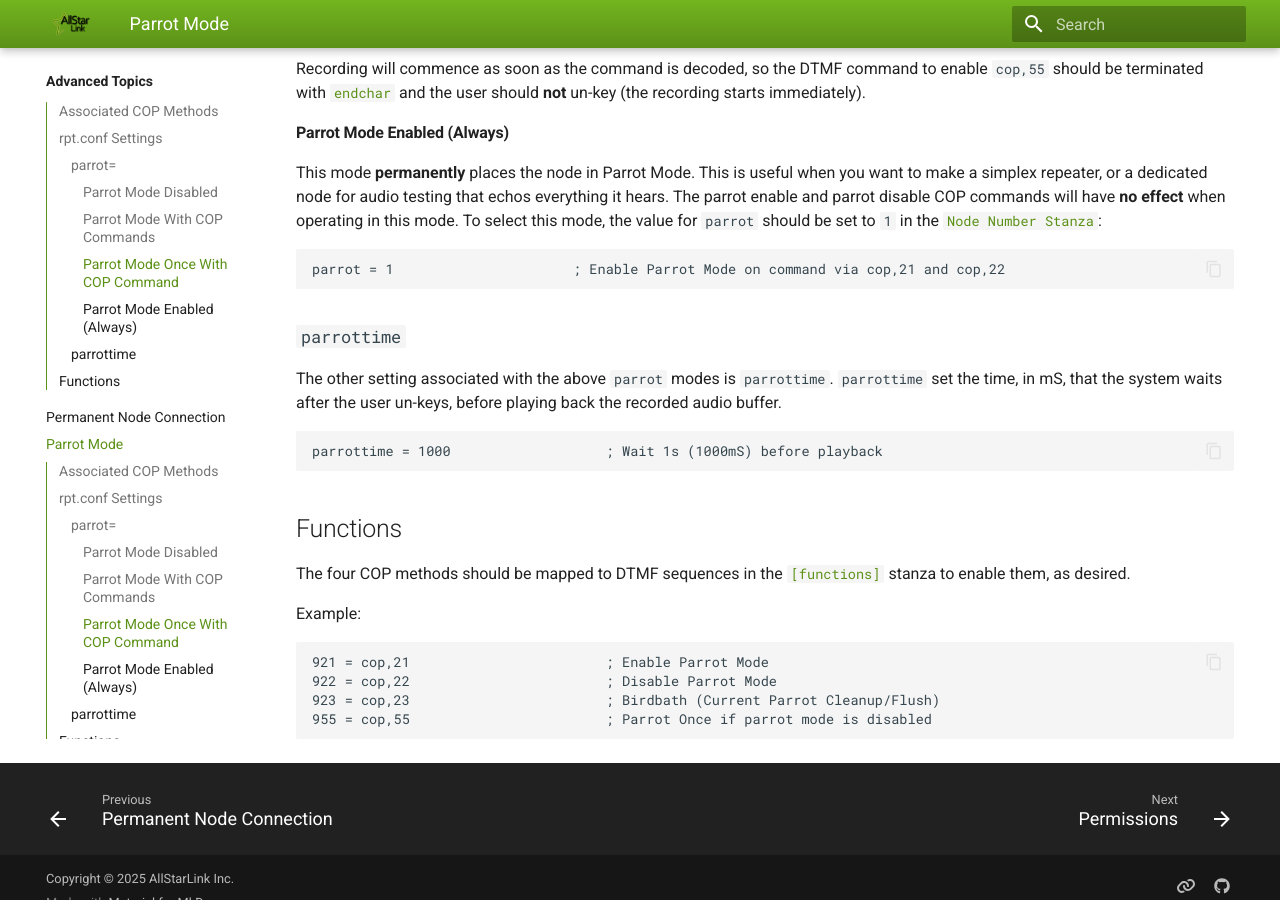
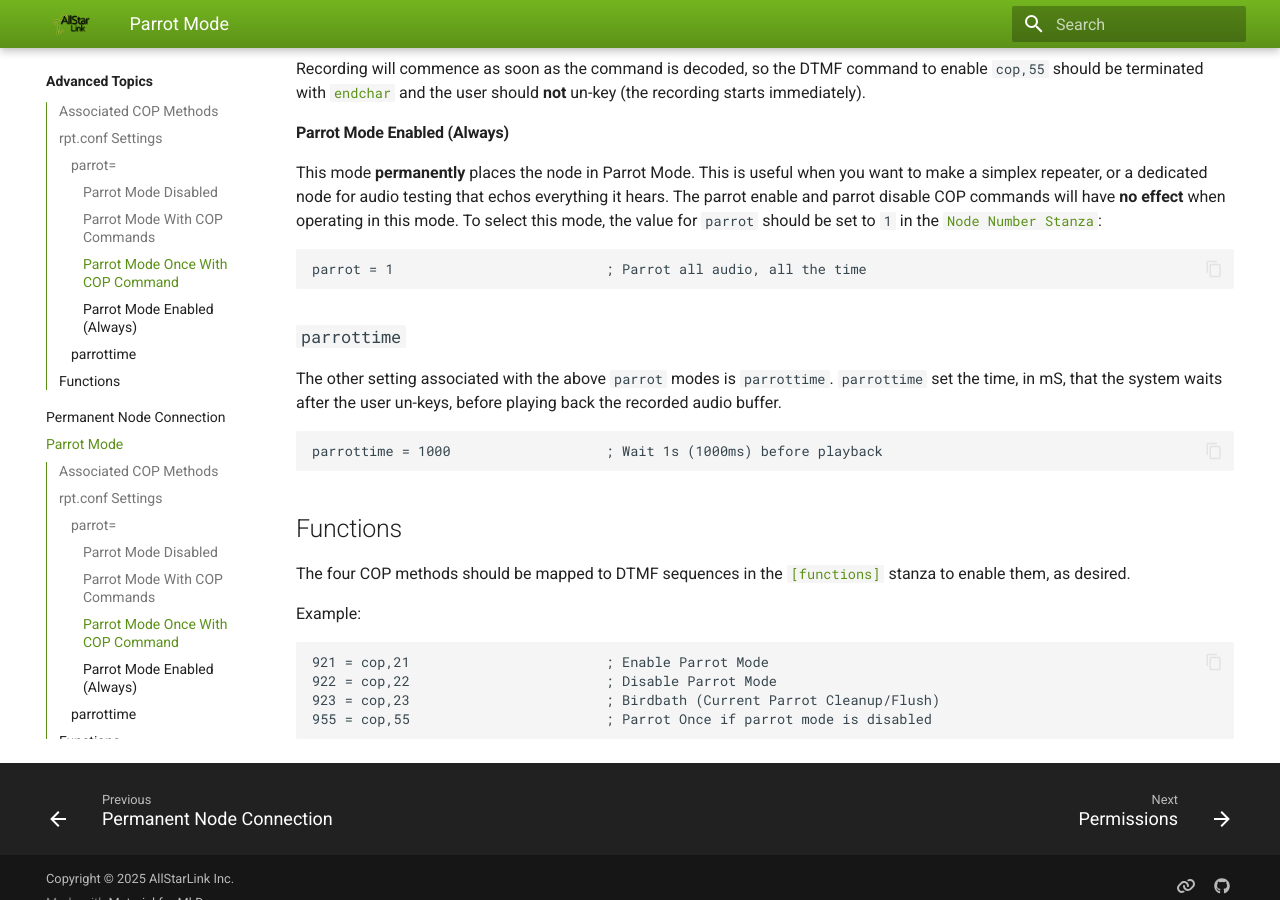
Before and after one commit to AllStarLink/ASL3-Manual, an MkDocs documentation site: the page built from docs/adv-topics/parrotmode.md, in a window 1280 px wide and 900 px high, scrolled down 1397 px. Built offline with MkDocs 1.6.1 and Material for MkDocs 9.7.7, drawn with Linux system fonts in a browser that asks for light colours.

Commit message:
Update some comments.

````diff
--- a/docs/adv-topics/parrotmode.md
+++ b/docs/adv-topics/parrotmode.md
@@ -41,14 +41,14 @@
 This mode **permanently** places the node in Parrot Mode. This is useful when you want to make a simplex repeater, or a dedicated node for audio testing that echos everything it hears. The parrot enable and parrot disable COP commands will have **no effect** when operating in this mode. To select this mode, the value for `parrot` should be set to `1` in the [`Node Number Stanza`](../config/rpt_conf.md#node-number-stanza):
 
 ```
-parrot = 1                      ; Enable Parrot Mode on command via cop,21 and cop,22
+parrot = 1                          ; Parrot all audio, all the time
 ```
 
 ### `parrottime`
 The other setting associated with the above `parrot` modes is `parrottime`. `parrottime` set the time, in mS, that the system waits after the user un-keys, before playing back the recorded audio buffer.
 
 ```
-parrottime = 1000                   ; Wait 1s (1000mS) before playback
+parrottime = 1000                   ; Wait 1s (1000ms) before playback
 ```
 
 ## Functions
````
